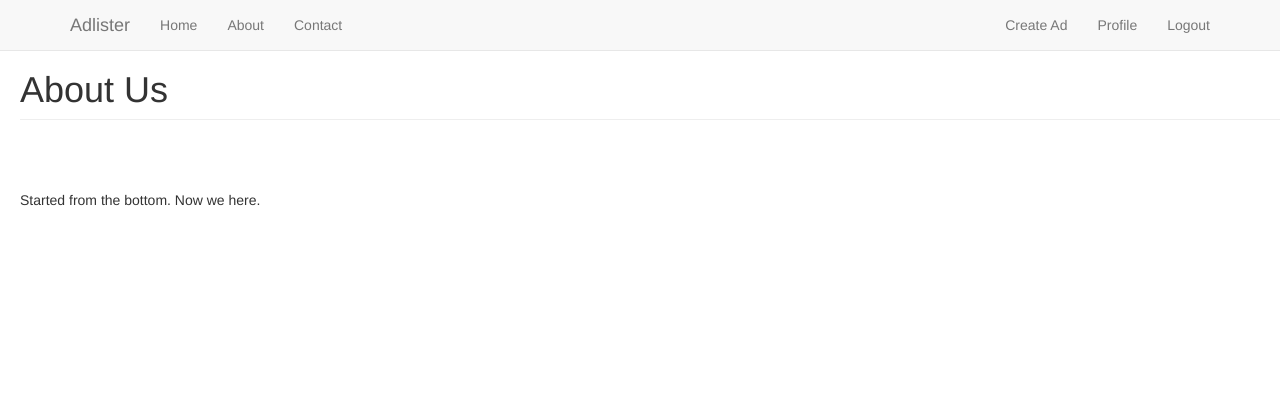
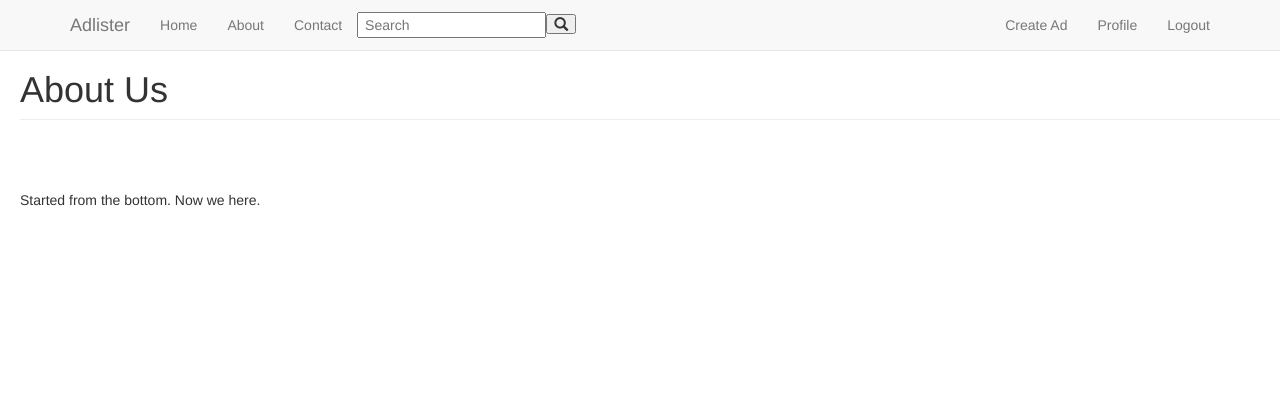
Before and after one commit to LeftSideStrongSide/RightSideWeakSide, a PHP site: page /about.php in a window 1280 px wide. Shown: the top 420 px of the page. Run offline with PHP 8.4, Linux system fonts and the light colour scheme.

Commit message:
search added

```diff
--- a/models/Ads.php
+++ b/models/Ads.php
@@ -117,7 +117,7 @@ class Ads extends BaseModel
         $stmt->bindValue(':id', $id, PDO::PARAM_INT);
         $stmt->execute();
         $results = $stmt->fetchAll(PDO::FETCH_ASSOC);
-        if($results[0]['username'] === $_SESSION['username']){
+        if(!empty($results[0]['username']) && $results[0]['username'] === $_SESSION['username']){
             return true;
         }else{
             throw new Exception("Error Processing Request. Please try again later.");
--- a/views/partials/navbar.php
+++ b/views/partials/navbar.php
@@ -16,7 +16,9 @@
         <li><a href="about.php">About</a></li>
         <li><a href="contact.php">Contact</a></li>
         <li>
-
+            <form>
+              <input style="margin-top: 12px" placeholder=" Search" name="search" type="text"><button class="glyphicon glyphicon-search" type="submit"></button>
+            </form>
         </li>
       </ul>
       <ul class="nav navbar-nav navbar-right">
```
